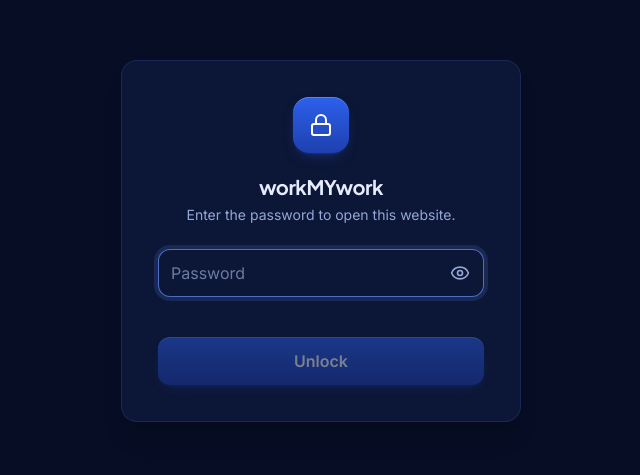
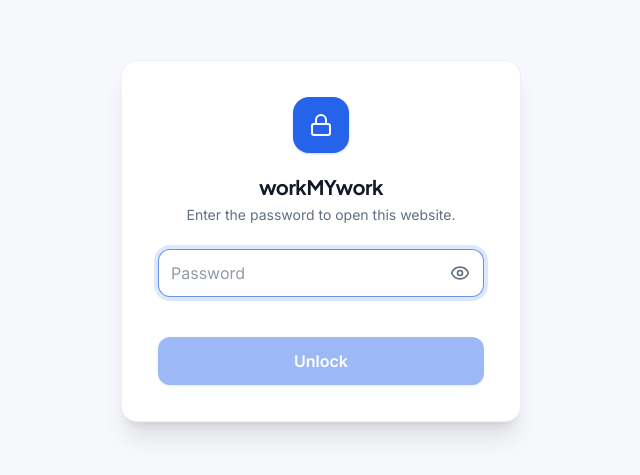
Before and after one commit to kaleemkhanissb313-code/my-work, a React (Vite) app: page /studio in a window 1280 px wide. Shown: the part 159-634 px from the top of the page, without its empty margins (319-959 px from the left). Built offline with nearby package versions, Linux system fonts and the light colour scheme; no server answers.

Commit message:
Clean white design with one blue accent, solid active nav, flat cards and subtle animations
Switches existing installs to the white theme once; dark stays available in Settings.

Co-Authored-By: Claude Opus 5.5 <noreply@anthropic.com>

```diff
--- a/index.html
+++ b/index.html
@@ -1,5 +1,5 @@
 <!doctype html>
-<html lang="en" class="dark">
+<html lang="en">
   <head>
     <meta charset="UTF-8" />
     <meta name="viewport" content="width=device-width, initial-scale=1.0, viewport-fit=cover" />
@@ -9,7 +9,7 @@
     <meta name="author" content="Kaleem" />
     <meta name="robots" content="index, follow, max-image-preview:large" />
     <link rel="canonical" href="https://kaleemkhanissb313-code.github.io/my-work/" />
-    <meta name="theme-color" content="#070d24" />
+    <meta name="theme-color" content="#ffffff" />
     <meta name="color-scheme" content="dark light" />
     <link rel="icon" type="image/svg+xml" href="/icon.svg" />
     <link rel="apple-touch-icon" href="/icon.svg" />
--- a/src/components/Logo.tsx
+++ b/src/components/Logo.tsx
@@ -2,7 +2,7 @@ import { useId } from 'react'
 
 /** Brand teal from the workMYwork logo. */
 export const BRAND_TEAL = '#4aa3a6'
-/** In the app the logo follows the theme's single accent colour (royal blue by default). */
+/** In the app the logo follows the theme's single accent colour (blue by default). */
 const BRAND_ACCENT = 'rgb(var(--accent))'
 
 /**
--- a/src/index.css
+++ b/src/index.css
@@ -4,50 +4,48 @@
 
 /* ---------- Design tokens (RGB triplets so Tailwind can apply alpha) ---------- */
 :root {
-  /* One royal-blue system: surfaces, lines and text are all tinted from the same blue. */
-  --bg: 240 244 255;
+  /* Clean white SaaS workspace: white surfaces, cool grey lines, one blue accent. */
+  --bg: 246 248 252;
   --surface: 255 255 255;
-  --raised: 232 238 253;
-  --line: 207 218 246;
-  --fg: 14 24 56;
-  --muted: 78 93 136;
-  /* Accent (default "royal blue"). --accent/--accent2 are for text, rings and highlights;
-     --btn-from/--btn-to are darker so white button text keeps WCAG AA contrast (≥ 4.5:1). */
-  --accent: 37 84 222;
+  --raised: 240 243 249;
+  --line: 228 232 240;
+  --fg: 17 24 39;
+  --muted: 100 110 130;
+  /* Accent (default "blue"). --btn-from/--btn-to keep white button text at WCAG AA contrast. */
+  --accent: 37 99 235;
   --accent2: 29 78 216;
   --on-accent: 255 255 255;
-  --btn-from: 45 96 235;
-  --btn-to: 30 64 175;
-  /* Status colours stay recognisable (errors must look like errors); everything else is blue. */
+  --btn-from: 37 99 235;
+  --btn-to: 37 99 235;
   --ok: 5 150 105;
   --warn: 180 83 9;
   --danger: 220 38 38;
-  /* Area colours are shades of the same blue (no rainbow). */
-  --home: 30 64 175;
+  /* Area colours are the same blue (no rainbow). */
+  --home: 37 99 235;
   --work: 37 99 235;
-  --life: 59 91 219;
-  --secure: 29 78 216;
-  --shadow: 23 37 84;
+  --life: 37 99 235;
+  --secure: 37 99 235;
+  --shadow: 15 23 42;
   color-scheme: light;
 }
 .dark {
-  --bg: 7 13 36;
-  --surface: 12 22 54;
-  --raised: 20 34 76;
-  --line: 34 52 104;
-  --fg: 230 236 255;
-  --muted: 150 166 214;
-  --accent: 104 146 255;
-  --accent2: 132 166 255;
-  --on-accent: 7 13 36;
+  --bg: 11 15 25;
+  --surface: 18 24 38;
+  --raised: 27 35 53;
+  --line: 40 50 72;
+  --fg: 230 235 245;
+  --muted: 150 160 182;
+  --accent: 96 150 255;
+  --accent2: 129 170 255;
+  --on-accent: 11 15 25;
   --ok: 52 211 153;
   --warn: 251 191 36;
   --danger: 248 113 113;
-  --home: 125 160 255;
-  --work: 104 146 255;
-  --life: 147 176 255;
-  --secure: 120 154 255;
-  --shadow: 2 6 23;
+  --home: 96 150 255;
+  --work: 96 150 255;
+  --life: 96 150 255;
+  --secure: 96 150 255;
+  --shadow: 0 0 0;
   color-scheme: dark;
 }
 
@@ -68,10 +66,6 @@
     line-height: 1.55;
     font-feature-settings: 'cv11', 'ss01';
     text-rendering: optimizeLegibility;
-    background-image:
-      radial-gradient(1200px 600px at 10% -10%, rgb(var(--accent) / 0.06), transparent 60%),
-      radial-gradient(900px 500px at 110% 10%, rgb(var(--accent2) / 0.05), transparent 60%);
-    background-attachment: fixed;
   }
   /* Type scale: headings use the display face and scale fluidly; size utilities (text-xl …) still override. */
   h1, h2, h3, h4 { font-family: theme('fontFamily.display'); color: rgb(var(--fg)); letter-spacing: -0.015em; text-wrap: balance; overflow-wrap: anywhere; }
@@ -94,11 +88,11 @@
 @layer components {
   .glass {
     @apply bg-surface/80 backdrop-blur-xl border border-line/70;
-    box-shadow: 0 1px 0 rgb(255 255 255 / 0.04) inset, 0 10px 30px -12px rgb(var(--shadow) / 0.35);
+    box-shadow: 0 1px 2px rgb(var(--shadow) / 0.05);
   }
   .card {
     @apply rounded-2xl border border-line/60 bg-surface transition-[box-shadow,border-color] duration-200;
-    box-shadow: 0 1px 2px rgb(var(--shadow) / 0.06), 0 8px 24px -18px rgb(var(--shadow) / 0.35);
+    box-shadow: 0 1px 2px rgb(var(--shadow) / 0.04), 0 4px 16px -10px rgb(var(--shadow) / 0.12);
   }
   .card-hover { @apply transition-[transform,box-shadow,border-color] duration-200; }
   .card-hover:hover { transform: translateY(-1px); border-color: rgb(var(--accent) / 0.35); box-shadow: 0 1px 2px rgb(var(--shadow) / 0.08), 0 14px 32px -18px rgb(var(--shadow) / 0.45); }
@@ -114,8 +108,8 @@
   .btn svg { flex-shrink: 0; }
   .btn-3d {
     @apply text-white;
-    background-image: linear-gradient(180deg, rgb(var(--btn-from) / 1), rgb(var(--btn-to) / 1));
-    box-shadow: inset 0 1px 0 rgb(255 255 255 / 0.22), 0 1px 2px rgb(var(--btn-to) / 0.35), 0 6px 16px -8px rgb(var(--btn-from) / 0.6);
+    background-color: rgb(var(--btn-from));
+    box-shadow: 0 1px 2px rgb(var(--btn-to) / 0.25);
   }
   .btn-3d:not(:disabled):hover { filter: brightness(1.07) saturate(1.05); box-shadow: inset 0 1px 0 rgb(255 255 255 / 0.25), 0 2px 4px rgb(var(--btn-to) / 0.35), 0 10px 22px -10px rgb(var(--btn-from) / 0.75); }
   .btn-soft { @apply border border-line bg-surface text-fg; box-shadow: 0 1px 2px rgb(var(--shadow) / 0.06); }
@@ -137,9 +131,9 @@
   .chip { @apply inline-flex items-center gap-1 rounded-full px-2 py-0.5 text-[11px] font-medium border; }
   .kbd { @apply inline-flex items-center rounded-md border border-line bg-raised px-1.5 text-[10px] font-mono text-muted; box-shadow: 0 1px 0 rgb(var(--line)); }
   .nav-item { @apply flex min-h-[38px] items-center gap-3 rounded-xl px-3 py-2 text-sm font-medium text-muted transition-colors hover:bg-raised/70 hover:text-fg; }
-  .nav-item.active { @apply bg-accent/10 text-fg; box-shadow: inset 3px 0 0 rgb(var(--accent)); }
-  .nav-item.active svg { color: rgb(var(--accent)); }
-  [dir="rtl"] .nav-item.active { box-shadow: inset -3px 0 0 rgb(var(--accent)); }
+  .nav-item.active { background: rgb(var(--btn-from)); color: rgb(var(--on-accent)); box-shadow: 0 1px 2px rgb(var(--btn-from) / 0.3); }
+  .nav-item.active svg { color: rgb(var(--on-accent)); }
+  .nav-item.active:hover { background: rgb(var(--btn-from)); color: rgb(var(--on-accent)); }
   .progress-track { @apply h-2 w-full rounded-full bg-raised overflow-hidden; box-shadow: inset 0 1px 2px rgb(var(--shadow) / 0.3); }
   .progress-bar { @apply h-full rounded-full; background-image: linear-gradient(90deg, rgb(var(--accent)), rgb(var(--accent2))); transition: width 600ms cubic-bezier(.2,.8,.2,1); }
 
@@ -177,23 +171,40 @@
   .prose-editor p.is-editor-empty:first-child::before { content: attr(data-placeholder); @apply text-muted/60 float-left h-0 pointer-events-none; }
 }
 
-/* Dashboard: one blue, used in lighter and darker steps for depth (no per-section colours). */
-.dash-hero { background-image: linear-gradient(135deg, rgb(var(--accent) / 0.16), rgb(var(--accent2) / 0.05) 55%, rgb(var(--accent) / 0.10)); border-color: rgb(var(--accent) / 0.28); }
-.dash-grad-text { background-image: linear-gradient(90deg, rgb(var(--accent2)), rgb(var(--accent))); -webkit-background-clip: text; background-clip: text; color: transparent; }
-.dash-tint { background: rgb(var(--accent) / 0.08); border-color: rgb(var(--accent) / 0.22); }
-.dash-tint:hover { background: rgb(var(--accent) / 0.15); }
+/* Dashboard: flat white cards, the blue accent only on icons, links and active states. */
+.dash-hero { border-color: rgb(var(--line)); }
+.dash-grad-text { color: rgb(var(--accent)); }
 .dash-tint svg { color: rgb(var(--accent)) !important; }
-.dash-tile { background-image: linear-gradient(160deg, rgb(var(--accent) / 0.12), rgb(var(--accent) / 0.02)); border-color: rgb(var(--accent) / 0.20); }
-.dash-tile:hover { border-color: rgb(var(--accent) / 0.50); }
-.dash-chip { background: rgb(var(--accent) / 0.14); color: rgb(var(--accent)); }
-.dash-tone > .card { position: relative; overflow: hidden; border-color: rgb(var(--accent) / 0.16);
-  background-image: linear-gradient(180deg, rgb(var(--accent) / 0.06), transparent 50%); }
-.dash-tone > .card::before { content: ''; position: absolute; inset: 0 0 auto 0; height: 2px; background: linear-gradient(90deg, rgb(var(--accent) / 0.9), rgb(var(--accent) / 0.05)); }
-.dash-tone > .card h2 > span:first-child { background: rgb(var(--accent) / 0.12); color: rgb(var(--accent)); }
+.dash-tile:hover { border-color: rgb(var(--accent) / 0.45); }
+.dash-chip { background: rgb(var(--accent) / 0.10); color: rgb(var(--accent)); }
+.dash-tone > .card h2 > span:first-child { background: rgb(var(--accent) / 0.10); color: rgb(var(--accent)); }
+aside.glass, header.glass { background-color: rgb(var(--surface)); backdrop-filter: none; }
 
-/* Shell: sidebar and top bar carry the same blue, a touch deeper than the page. */
-aside.glass { background-image: linear-gradient(180deg, rgb(var(--accent) / 0.07), rgb(var(--accent) / 0.02)); }
-header.glass { background-image: linear-gradient(90deg, rgb(var(--accent) / 0.05), transparent 60%); }
+/* Motion: short, soft and purposeful (switched off by the reduced-motion rules below). */
+@keyframes ui-rise { from { opacity: 0; transform: translateY(10px); } to { opacity: 1; transform: none; } }
+@keyframes ui-pop { 0% { transform: scale(1); } 50% { transform: scale(1.12); } 100% { transform: scale(1); } }
+.dash-hero { animation: ui-rise .45s cubic-bezier(.2,.8,.2,1) both; }
+nav[aria-label='Shortcuts'] li { animation: ui-rise .4s cubic-bezier(.2,.8,.2,1) both; }
+nav[aria-label='Shortcuts'] li:nth-child(1) { animation-delay: 95ms; }
+nav[aria-label='Shortcuts'] li:nth-child(2) { animation-delay: 130ms; }
+nav[aria-label='Shortcuts'] li:nth-child(3) { animation-delay: 165ms; }
+nav[aria-label='Shortcuts'] li:nth-child(4) { animation-delay: 200ms; }
+nav[aria-label='Shortcuts'] li:nth-child(5) { animation-delay: 235ms; }
+nav[aria-label='Shortcuts'] li:nth-child(6) { animation-delay: 270ms; }
+nav[aria-label='Shortcuts'] li:nth-child(7) { animation-delay: 305ms; }
+nav[aria-label='Shortcuts'] li:nth-child(8) { animation-delay: 340ms; }
+.dash-tile .dash-chip, .dash-tone > .card h2 > span:first-child, .dash-tint svg { transition: transform .25s cubic-bezier(.2,.8,.2,1), background-color .2s; }
+.dash-tile:hover .dash-chip { transform: translateY(-2px) scale(1.08); background: rgb(var(--accent) / 0.16); }
+.dash-tile:active .dash-chip { animation: ui-pop .3s ease; }
+.dash-tone > .card:hover h2 > span:first-child { transform: rotate(-6deg) scale(1.06); }
+.dash-tint:hover svg { transform: scale(1.12); }
+.nav-item { transition: background-color .18s, color .18s, transform .18s; }
+.nav-item:not(.active):hover { transform: translateX(2px); }
+[dir='rtl'] .nav-item:not(.active):hover { transform: translateX(-2px); }
+.nav-item svg { transition: transform .2s; }
+.nav-item:hover svg { transform: scale(1.08); }
+.btn-3d:not(:disabled):hover { transform: translateY(-1px); box-shadow: 0 6px 16px -6px rgb(var(--btn-from) / 0.55); }
+.card-hover:hover { transform: translateY(-2px); }
 
 /* FullCalendar theming */
 .fc { --fc-border-color: rgb(var(--line)); --fc-page-bg-color: transparent; --fc-neutral-bg-color: rgb(var(--raised)); --fc-today-bg-color: rgb(var(--accent) / 0.10); --fc-button-bg-color: rgb(var(--raised)); --fc-button-border-color: rgb(var(--line)); --fc-button-text-color: rgb(var(--fg)); --fc-button-hover-bg-color: rgb(var(--line)); --fc-button-active-bg-color: rgb(var(--accent)); --fc-button-active-border-color: rgb(var(--accent)); --fc-event-border-color: transparent; font-size: 0.85rem; }
--- a/src/main.tsx
+++ b/src/main.tsx
@@ -6,13 +6,13 @@ import { initLock } from './services/security'
 import { initAuth } from './services/auth'
 import { initAccess } from './services/access'
 import { startAutoSync } from './services/autoSync'
-import { applyAppearance, getSettings } from './services/settings'
+import { applyAppearance, applyWhiteThemeOnce, getSettings } from './services/settings'
 import '@fontsource-variable/inter/wght.css'
 import '@fontsource-variable/plus-jakarta-sans/wght.css'
 import './index.css'
 
 // Apply the saved theme and accent before first paint to avoid a flash.
-void getSettings().then(applyAppearance)
+void applyWhiteThemeOnce().then(getSettings).then(applyAppearance)
 void initLock()
 initAuth()
 initAccess()
--- a/src/pages/Dashboard.tsx
+++ b/src/pages/Dashboard.tsx
@@ -412,9 +412,6 @@ export function Dashboard() {
   return (
     <div>
       <motion.section initial={{ opacity: 0, y: 8 }} animate={{ opacity: 1, y: 0 }} className="card dash-hero relative mb-6 overflow-hidden p-4 sm:p-6">
-        <div className="pointer-events-none absolute -end-16 -top-16 h-56 w-56 rounded-full opacity-40 blur-3xl" style={{ background: 'radial-gradient(circle, rgb(var(--accent)), transparent 70%)' }} />
-        <div className="pointer-events-none absolute -bottom-24 start-1/4 h-56 w-72 rounded-full opacity-25 blur-3xl" style={{ background: 'radial-gradient(circle, rgb(var(--work)), transparent 70%)' }} />
-        <div className="pointer-events-none absolute -bottom-20 -start-16 h-48 w-48 rounded-full opacity-20 blur-3xl" style={{ background: 'radial-gradient(circle, rgb(var(--life)), transparent 70%)' }} />
         <div className="relative flex flex-wrap items-end justify-between gap-4">
           <div>
             <p className="text-sm text-muted">{format(now, 'EEEE, MMMM d, yyyy')}</p>
--- a/vite.config.ts
+++ b/vite.config.ts
@@ -16,8 +16,8 @@ export default defineConfig({
         name: 'workMYwork — Basic to Advanced',
         short_name: 'workMYwork',
         description: 'Private all-in-one workspace for life, work, projects and documents, plus GLAMIEX business tools.',
-        theme_color: '#070d24',
-        background_color: '#070d24',
+        theme_color: '#ffffff',
+        background_color: '#ffffff',
         display: 'standalone',
         start_url: '.',
         scope: '.',
```
Also changed, not shown: src/services/settings.ts (+10 -2 lines), 1 other file (tests, documents, lock files or other folders).
